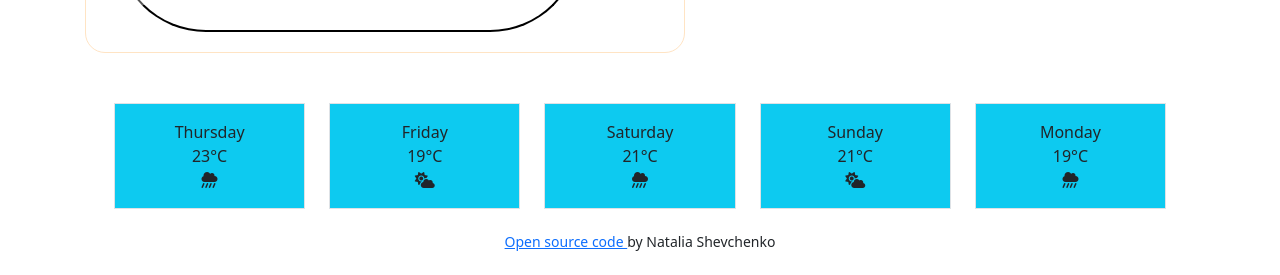
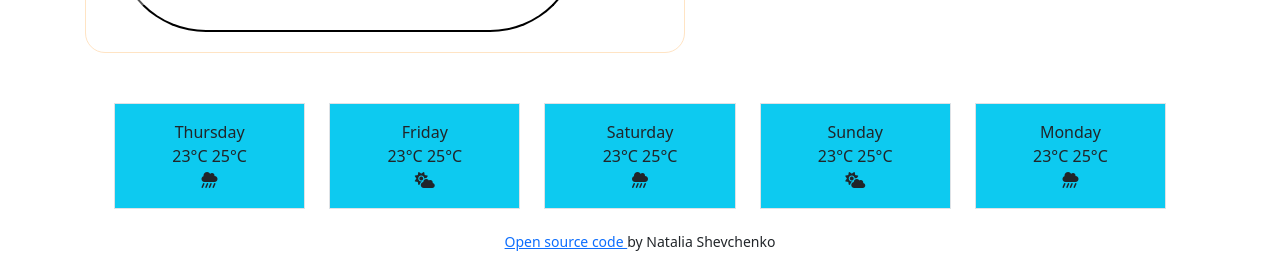
Before and after one commit to Fcchbv/weather-app, a plain HTML site: page index.html in a window 1280 px wide. Shown: the part 525-800 px from the top of the page. Drawn offline with nearby package versions, Linux system fonts and the light colour scheme.

Commit message:
added spans with min/max temp in the forecast

```diff
--- a/index.html
+++ b/index.html
@@ -48,11 +48,11 @@
       </div>
       <div class="container px-4 text-center">
         <div class="row days gx-6">
-          <div class="col"> <div class= "p-3 border bg-info day"> Thursday <br /> 23°C <br /> <i class="fa-solid fa-cloud-showers-heavy"></i></i></div></div>
-          <div class="col"> <div class= "p-3 border bg-info day">Friday<br />19°C <br /> <i class="fa-solid fa-cloud-sun"></i></div></div>
-          <div class="col"> <div class= "p-3 border bg-info day">Saturday<br />21°C <br /> <i class="fa-solid fa-cloud-showers-heavy"></i></div></div>
-          <div class="col"> <div class= "p-3 border bg-info day">Sunday<br />21°C <br/> <i class="fa-solid fa-cloud-sun"></i></div></div>
-          <div class="col"> <div class= "p-3 border bg-info day">Monday<br />19°C <br /> <i class="fa-solid fa-cloud-showers-heavy"></i></div></div>
+          <div class="col"> <div class= "p-3 border bg-info day"> Thursday <br /> <span class="forecast-minimum-temp">23°C</span>  <span class="forecast-maximum-temp"> 25°C </span><br /> <i class="fa-solid fa-cloud-showers-heavy"></i></i></div></div>
+          <div class="col"> <div class= "p-3 border bg-info day">Friday<br /><span class="forecast-minimum-temp">23°C</span>  <span class="forecast-maximum-temp"> 25°C </span> <br /> <i class="fa-solid fa-cloud-sun"></i></div></div>
+          <div class="col"> <div class= "p-3 border bg-info day">Saturday<br /><span class="forecast-minimum-temp">23°C</span>  <span class="forecast-maximum-temp"> 25°C </span> <br /> <i class="fa-solid fa-cloud-showers-heavy"></i></div></div>
+          <div class="col"> <div class= "p-3 border bg-info day">Sunday<br /><span class="forecast-minimum-temp">23°C</span>  <span class="forecast-maximum-temp"> 25°C </span> <br/> <i class="fa-solid fa-cloud-sun"></i></div></div>
+          <div class="col"> <div class= "p-3 border bg-info day">Monday<br /><span class="forecast-minimum-temp">23°C</span>  <span class="forecast-maximum-temp"> 25°C </span> <br /> <i class="fa-solid fa-cloud-showers-heavy"></i></div></div>
         </div>
 
       <footer>
```
